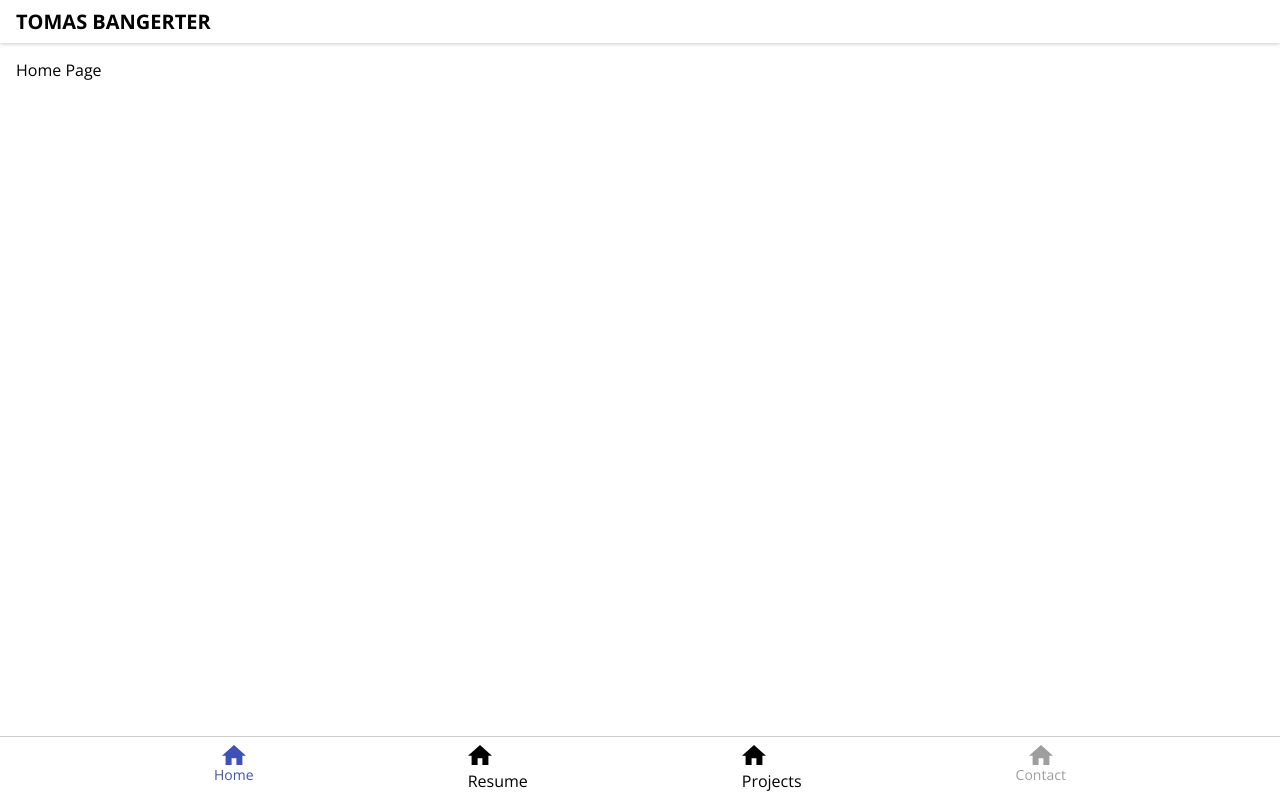
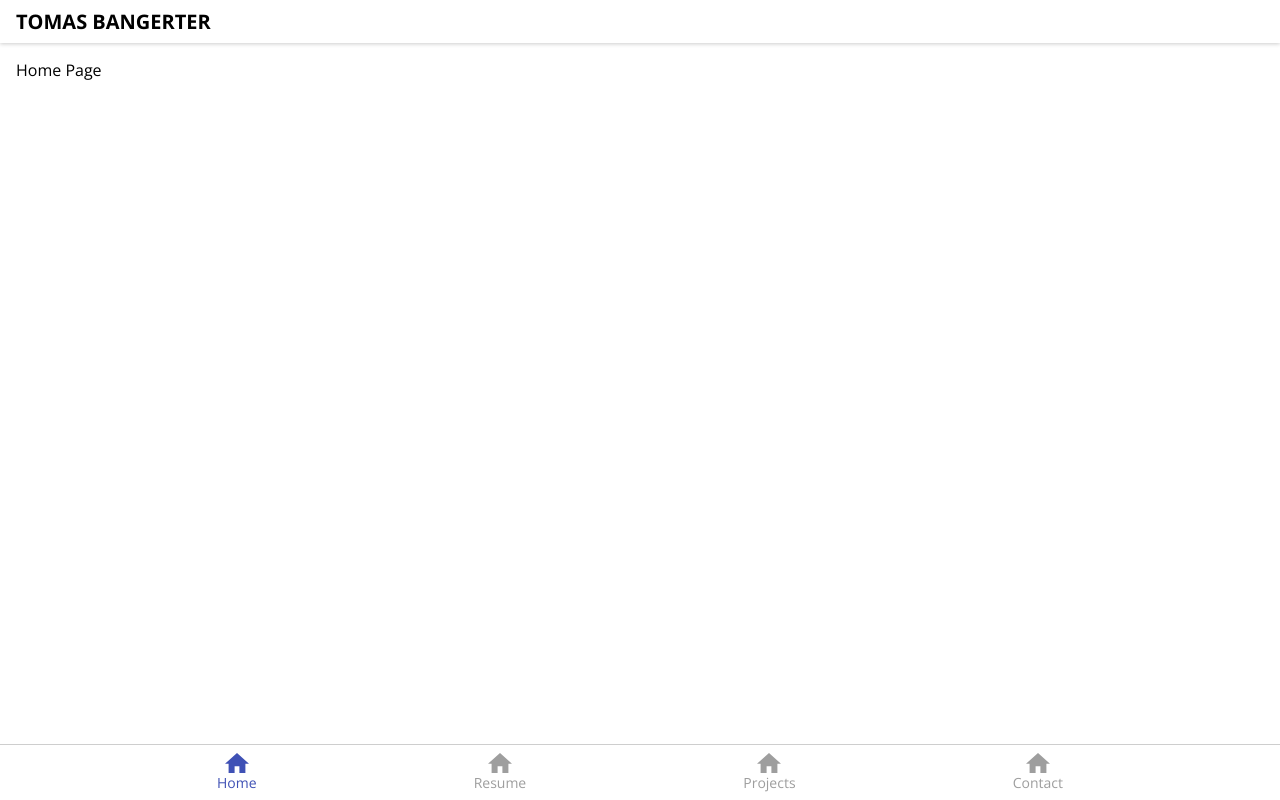
Before and after one commit to tommynueve/personal-website, a Next.js app: page / in a window 1280 px wide. Built offline with nearby package versions, Linux system fonts and the light colour scheme.

Commit message:
Added the remaining nav links to the new MenuLinkItem component. WIP: still missing icons for some of them.

```diff
--- a/components/navbar/MenuLinkItem.tsx
+++ b/components/navbar/MenuLinkItem.tsx
@@ -6,7 +6,7 @@ import style from './MenuLinkItem.module.scss';
 interface Props {
   name: string;
   url: string;
-  icon: React.FC<React.SVGProps<SVGSVGElement>>;
+  icon: React.ReactElement;
 }
 
 const MenuLinkItem: React.FC<Props> = ({ name, url, icon }) => {
--- a/components/navbar/index.tsx
+++ b/components/navbar/index.tsx
@@ -12,16 +12,10 @@ const Navbar: React.FC = () => {
           <MenuLinkItem name='Home' url='/' icon={<HomeIcon />} />
         </li>
         <li>
-          <a>
-            <HomeIcon />
-            <p>Resume</p>
-          </a>
+          <MenuLinkItem name='Resume' url='/resume' icon={<HomeIcon />} />
         </li>
         <li>
-          <a>
-            <HomeIcon />
-            <p>Projects</p>
-          </a>
+          <MenuLinkItem name='Projects' url='/projects' icon={<HomeIcon />} />
         </li>
         <li>
           <MenuLinkItem name='Contact' url='/contact' icon={<HomeIcon />} />
```
